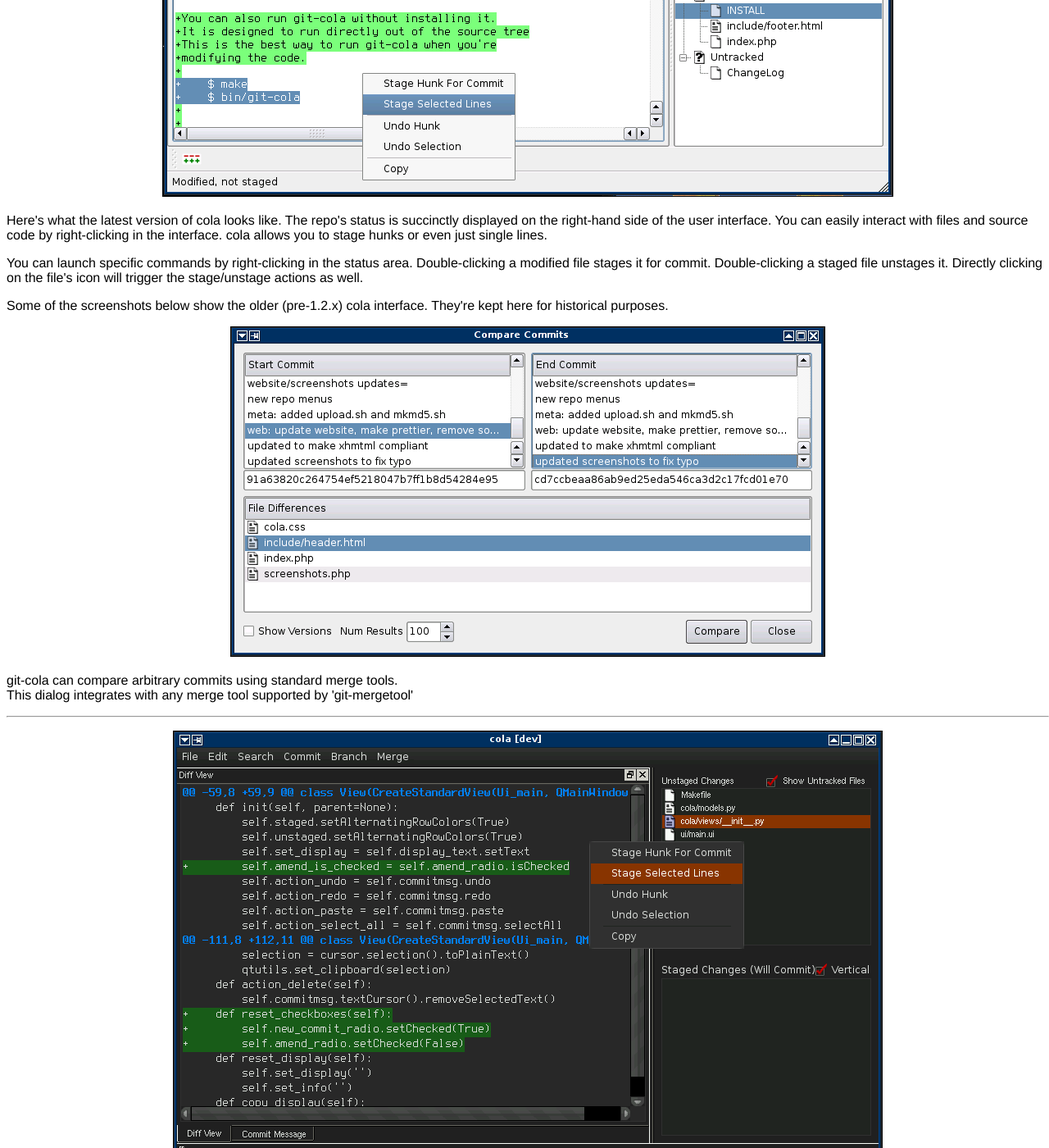
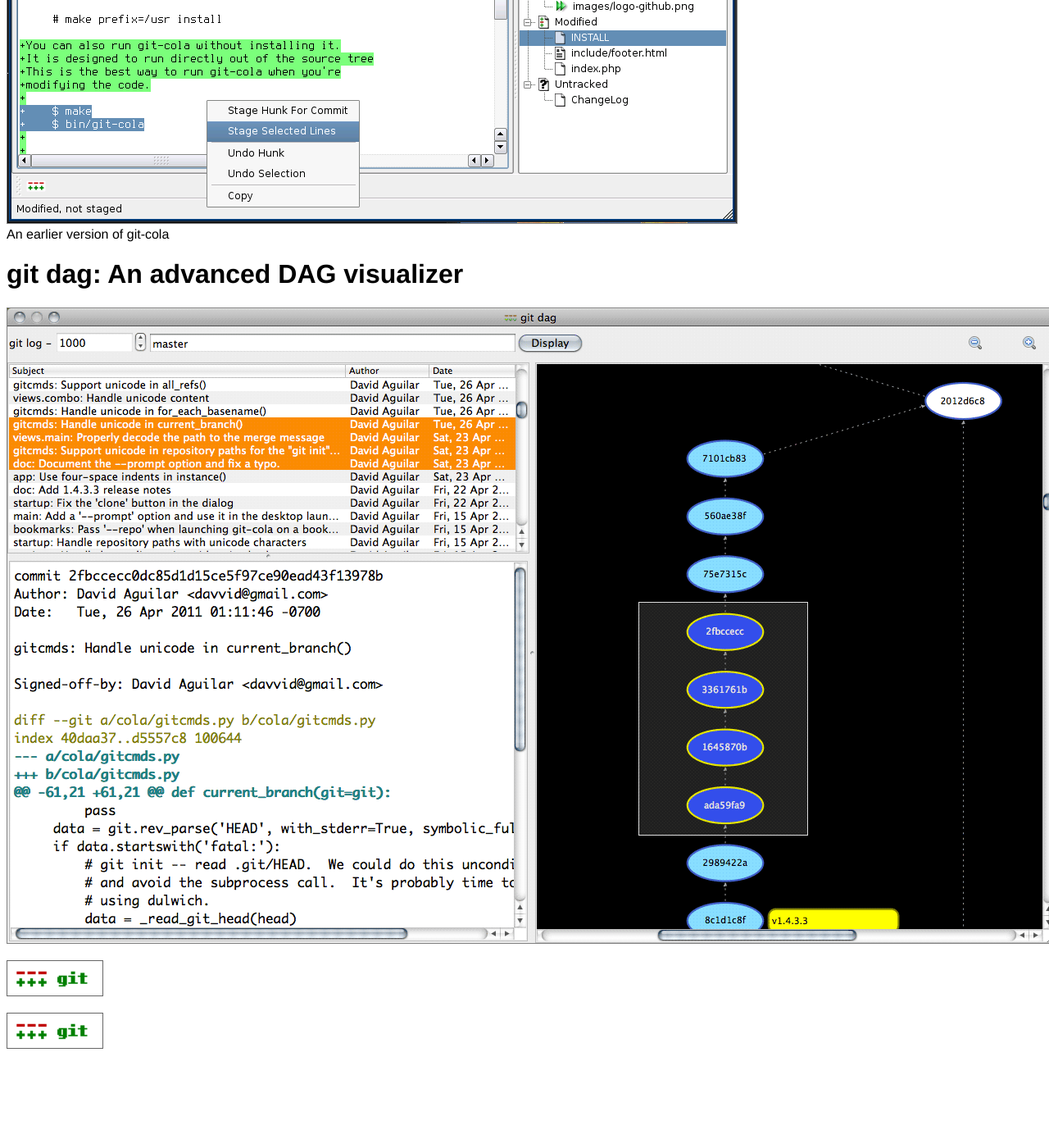
Before and after one commit to git-cola/git-cola.github.io, a Jekyll site: the page built from screenshots.html, in a window 1280 px wide and 1400 px high, scrolled down 930 px. Shown: the whole window at 82% size. Built offline with Jekyll 4.4.1, drawn with Linux system fonts in a browser that asks for light colours; after the commit the page ends 2229 px from its top, so only the background shows below that; some of the changed text lies outside the part shown.

Commit message:
screenshots: Make the page simpler and minimal
Signed-off-by: David Aguilar <davvid@gmail.com>

```diff
--- a/screenshots.html
+++ b/screenshots.html
@@ -2,83 +2,18 @@
 title: "git-cola: Screenshots"
 layout: logo-top-back
 ---
-<p class="centered"><img src="images/git-dag.png" alt="git dag" /></p>
+<h1>git cola: A powerful and feature-rich git GUI</h1>
 <p>
-The git-dag in action.  New in v1.4.2.
+<img style="border: 1px solid gray" src="images/main.png" alt="git cola" />
+</p>
+<p>
+<img style="border: 1px solid gray" src="images/linux.png" alt="git cola" />
+<br />
+An earlier version of git-cola
 </p>
 
-<p class="centered"><img src="images/linux.png" alt="cola on linux" /></p>
-<p>Here's what the latest version of cola looks like.
-The repo's status is succinctly displayed on the right-hand
-side of the user interface.  You can easily interact with
-files and source code by right-clicking in the interface.
-cola allows you to stage hunks or even just single lines.
+<h1>git dag: An advanced DAG visualizer</h1>
+<p>
+<img style="border: 1px solid gray" src="images/dag.png" alt="git dag" />
 </p>
-
-<p>
-You can launch specific commands by right-clicking
-in the status area.  Double-clicking a modified file
-stages it for commit.  Double-clicking a staged file
-unstages it.  Directly clicking on the file's icon
-will trigger the stage/unstage actions as well.
-</p>
-
-<p>
-Some of the screenshots below show the older (pre-1.2.x)
-cola interface.  They're kept here for historical purposes.
-</p>
-
-<p class="centered"><img src="images/compare.png" alt="dark theme" /></p>
-<p>git-cola can compare arbitrary commits using standard merge tools.<br/>
-This dialog integrates with any merge tool supported by 'git-mergetool'</p>
-
-<hr />
-
-<p class="centered"><img src="images/index.png" alt="dark theme" /></p>
-<p>git-cola makes it easy to interactively edit the index.<br/>
-The GUI is skinnable and comes with a built-in 'dark' theme accessible<br/>
-via <em>--style=dark</em>.</p>
-
-<hr />
-
-<p class="centered"><img src="images/search.png" alt="search" /></p>
-<p>you can search commit messages, content, authors,
-paths, date ranges, etc.</p>
-
-<hr />
-
-<p class="centered"><img src="images/merge.png" alt="merge" /></p>
-<p>merge branches using a simple merge dialog</p>
-
-<hr />
-
-<p class="centered"><img src="images/stash.png" alt="stash" /></p>
-<p>manage git stashes</p>
-
-<hr />
-
-<p class="centered"><img src="images/macosx.png" alt="commit menu" /></p>
-<p>git-cola is cross-platform and runs on linux, macos, windows, etc.</p>
-
-<hr/>
-
-<h2>menu actions/features</h2>
-
-<p class="centered"><img src="images/searchmenu.png" alt="search commits" /></p>
-<p>search commits</p>
-
-<hr/>
-
-<p class="centered"><img src="images/branch.png" alt="browse menu" /></p>
-<p>manage branches</p>
-
-<hr/>
-
-<p class="centered"><img src="images/commit.png" alt="commit menu" /></p>
-<p>commit actions</p>
-
-<hr/>
-
-<p>check back soon for more</p>
-
-<p><a href="index.html">&gt;&gt; go back &lt;&lt;</a></p>
+<p><a href="index.html"><img alt="home" src="images/logo-git-big.png"/></a></p>
```
Also changed, not shown: images/branch.png (deleted), images/cherry.png (deleted), images/commit.png (deleted), images/compare.png (deleted), images/dark.png (deleted), images/git-dag.png (deleted), images/index.png (deleted), images/logo-tf.png (deleted), images/logo-tux.png (deleted), images/macosx.png (deleted), images/merge.png (deleted), images/options.png (deleted), images/search.png (deleted), images/searchmenu.png (deleted), 1 more files.
